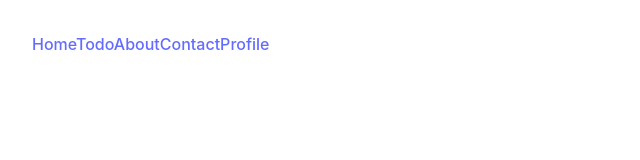
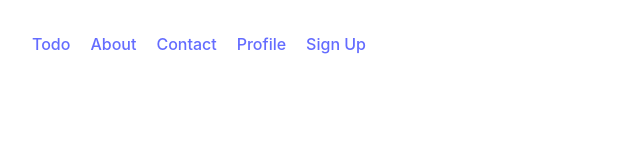
Before and after one commit to Onred/todo-list, a React (Vite) app: page / in a window 1280 px wide. Shown: the top 160 px of the page, without its empty margins (0-640 px from the left). Built offline with nearby package versions, Linux system fonts and the light colour scheme.

Commit message:
Nav Link

```diff
--- a/src/App.css
+++ b/src/App.css
@@ -29,6 +29,20 @@
   color: #f38ba8;
 }
 
+.navbar {
+  display: flex;
+  gap: 20px;
+}
+
+.active {
+  color: white;
+  text-decoration: underline;
+}
+
+.active:hover {
+  color: gainsboro;
+}
+
 @keyframes logo-spin {
   from {
     transform: rotate(0deg);
--- a/src/App.jsx
+++ b/src/App.jsx
@@ -1,12 +1,16 @@
 import './App.css'
 import Todo from './components/Todo/Todo'
 import SignUp from './components/SignUp/SignUp'
+import NavBar from './components/NavBar'
+import { Outlet } from 'react-router-dom'
 
-function App() {
+function App(props) {
   return (
     <>
+      <NavBar pages={props.pages} />
+      <Outlet/>
       {/* <Todo/> */}
-      <SignUp/>
+      {/* <SignUp/> */}
     </>
   )
 }
--- a/src/components/NavBar.jsx
+++ b/src/components/NavBar.jsx
@@ -2,14 +2,15 @@ import React from 'react'
 import { NavLink } from 'react-router-dom'
 
 export default function NavBar(props) {
-
   return (
-    <div>
-      {props.routes.map(route =>
-        <NavLink key={route.name} to={route.path}>
-          {route.name}
+    <>
+    <div className="navbar">
+      {props.pages[0].children.map(page =>
+        <NavLink key={page.name} to={page.path}>
+          {page.name}
         </NavLink>
       )}
     </div>
+    </>
   )
 }
--- a/src/main.jsx
+++ b/src/main.jsx
@@ -2,7 +2,7 @@ import { StrictMode } from 'react'
 import { createRoot } from 'react-dom/client'
 import { createBrowserRouter, RouterProvider } from 'react-router-dom'
 import './index.css'
-import './App.css'
+// import './App.css'
 import Todo from './components/Todo/Todo.jsx'
 import SignUp from './components/SignUp/SignUp.jsx'
 import About from './components/About.jsx'
@@ -10,63 +10,44 @@ import Contact from './components/Contact.jsx'
 import Profile from './components/Profile.jsx'
 import ErrorPage from './components/ErrorPage.jsx'
 import NavBar from './components/NavBar.jsx'
-// import App from './App.jsx'
-const temp = [
+import App from './App.jsx'
+
+const routes = [
   {
-    name: "Home",
     path: '/',
-    element: <NavBar />,
-    errorElement: <ErrorPage/>
-  },
+    element: null,
+    errorElement: <ErrorPage/>,
+    children: [
       {
         name: "Todo",
-    path: '/todo',
+        path: 'todo',
         element: <Todo/>
       },
       {
         name: "About",
-    path: '/about',
+        path: 'about',
         element: <About/>
       },
       {
         name: "Contact",
-    path: '/contact',
+        path: 'contact',
         element: <Contact/>
       },
       {
         name: "Profile",
-    path: '/profile',
+        path: 'profile',
         element: <Profile/>
-  }
-];
-const routes = [
-  {
-    name: "Home",
-    path: '/',
-    element: <NavBar routes={temp} />,
-    errorElement: <ErrorPage/>
       },
       {
-    name: "Todo",
-    path: '/todo',
-    element: <Todo/>
+        name: "Sign Up",
+        path: 'signup',
+        element: <SignUp/>
       },
-  {
-    name: "About",
-    path: '/about',
-    element: <About/>
+    ]
   },
-  {
-    name: "Contact",
-    path: '/contact',
-    element: <Contact/>
-  },
-  {
-    name: "Profile",
-    path: '/profile',
-    element: <Profile/>
-  }
 ];
+
+routes[0].element = <App pages={routes}/>
 
 const router = createBrowserRouter(routes);
 
```
Lines whose indentation alone changed are shown as unchanged.
